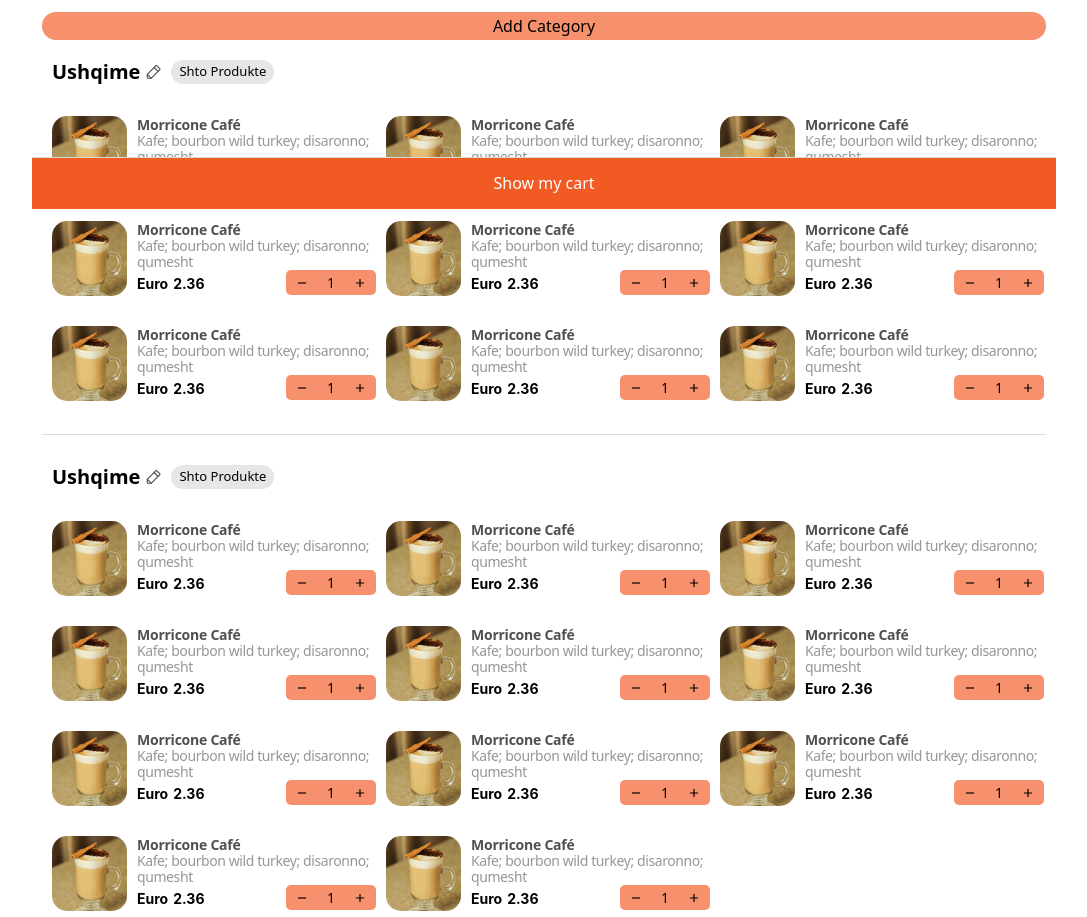
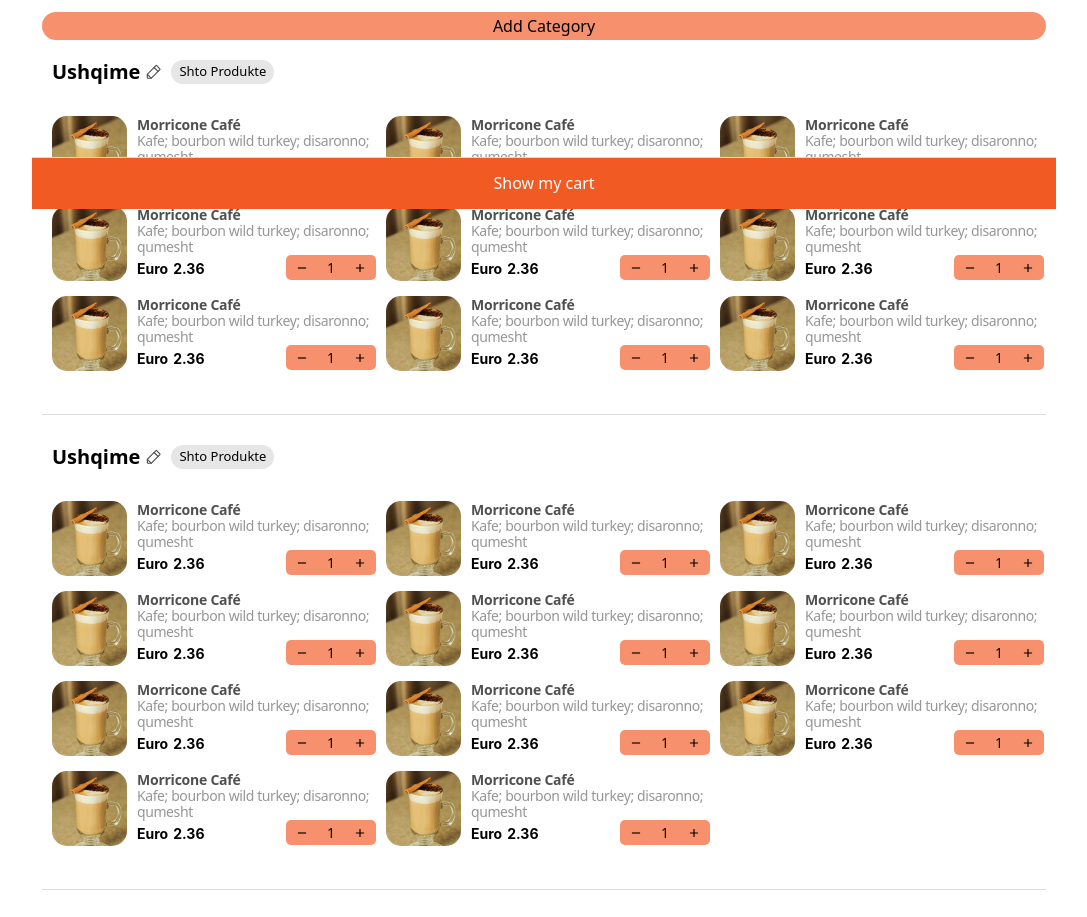
Before and after one commit to Xprim3/offon, a website built with Vite: page profile.html in a window 1280 px wide. Shown: the part 591-1508 px from the top of the page, without its empty margins (96-1183 px from the left). Built offline with nearby package versions, Linux system fonts and the light colour scheme.

Commit message:
secound commit

```diff
--- a/styles/profile.css
+++ b/styles/profile.css
@@ -160,8 +160,8 @@
   width: 100%;
   height: auto;
   list-style-type: none;
-  row-gap: 25px;
   overflow: auto;
+
 }
 
 .product__image__box {
@@ -181,6 +181,7 @@
   justify-items: center;
   align-items: center;
   padding-left: 10px;
+  margin-bottom: 10px;
 }
 
 .product__img__mod {
```
